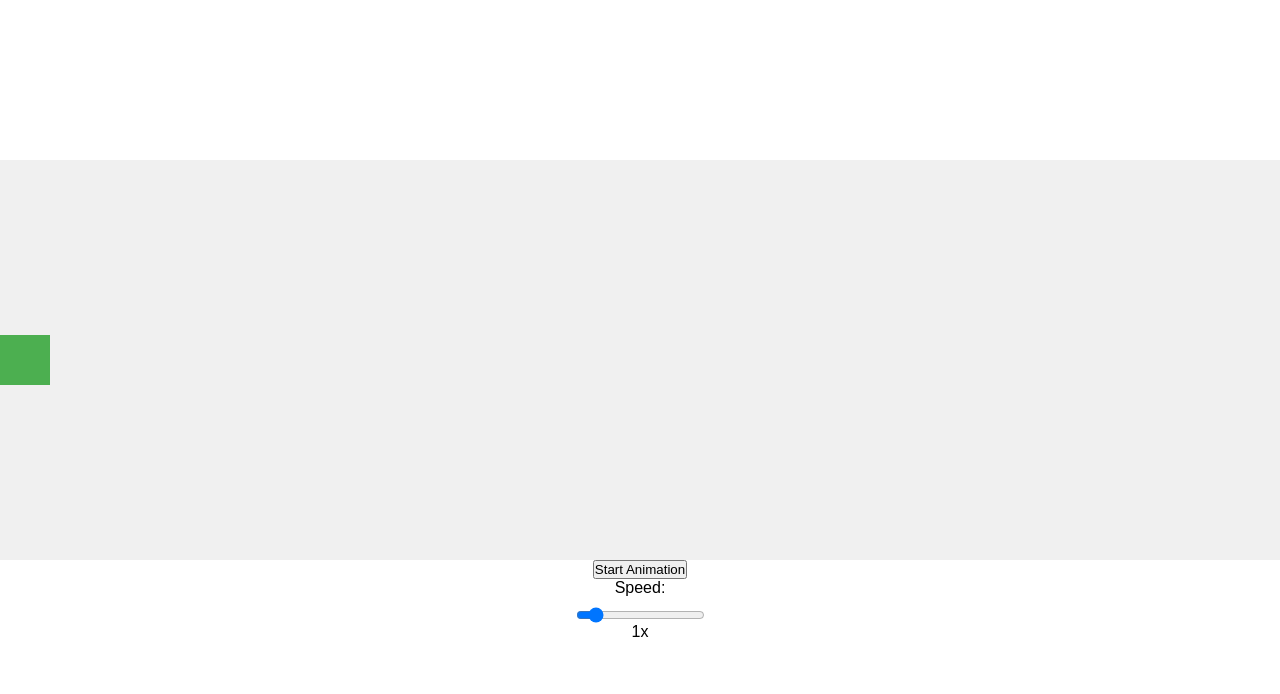
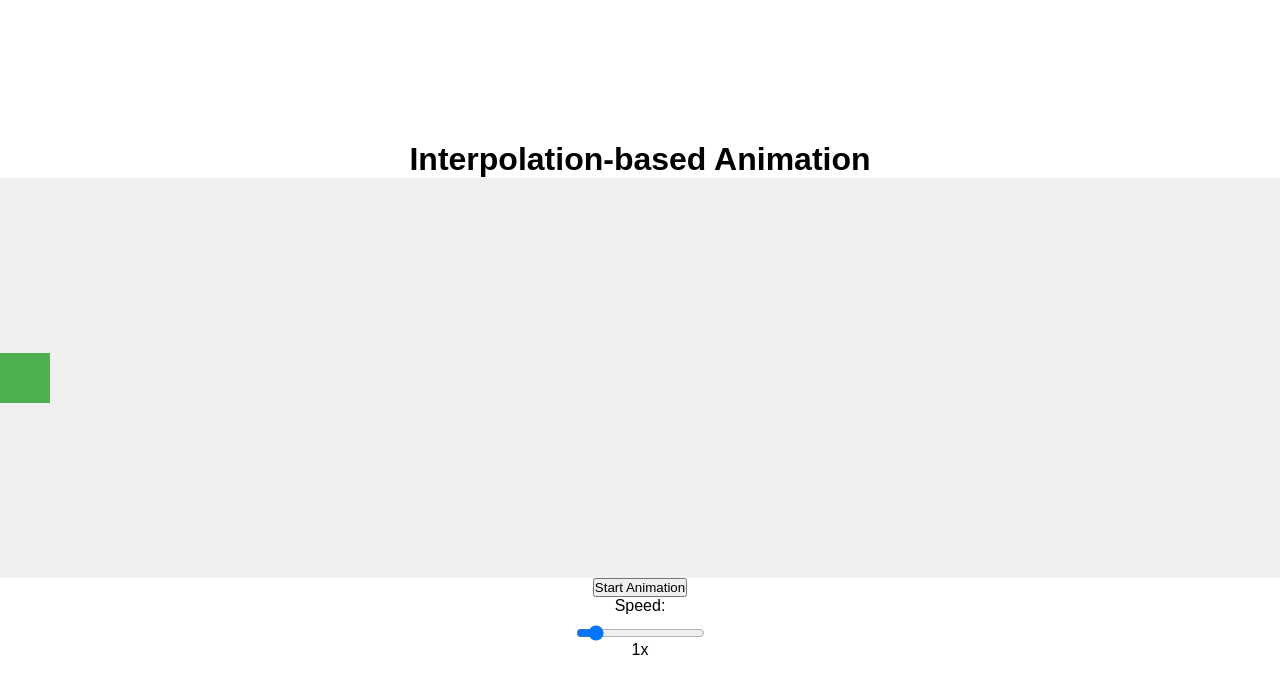
Before and after one commit to Kartpol123/year2-multi, a plain HTML site: page index.html in a window 1280 px wide. Drawn offline with Linux system fonts and the light colour scheme.

Commit message:
Add topic

```diff
--- a/index.html
+++ b/index.html
@@ -7,6 +7,7 @@
     <link rel="stylesheet" href="styles.css">
 </head>
 <body>
+    <center> <h1> Interpolation-based Animation </h1></center>
     <div class="container">
         <div id="box"></div>
     </div>
```
